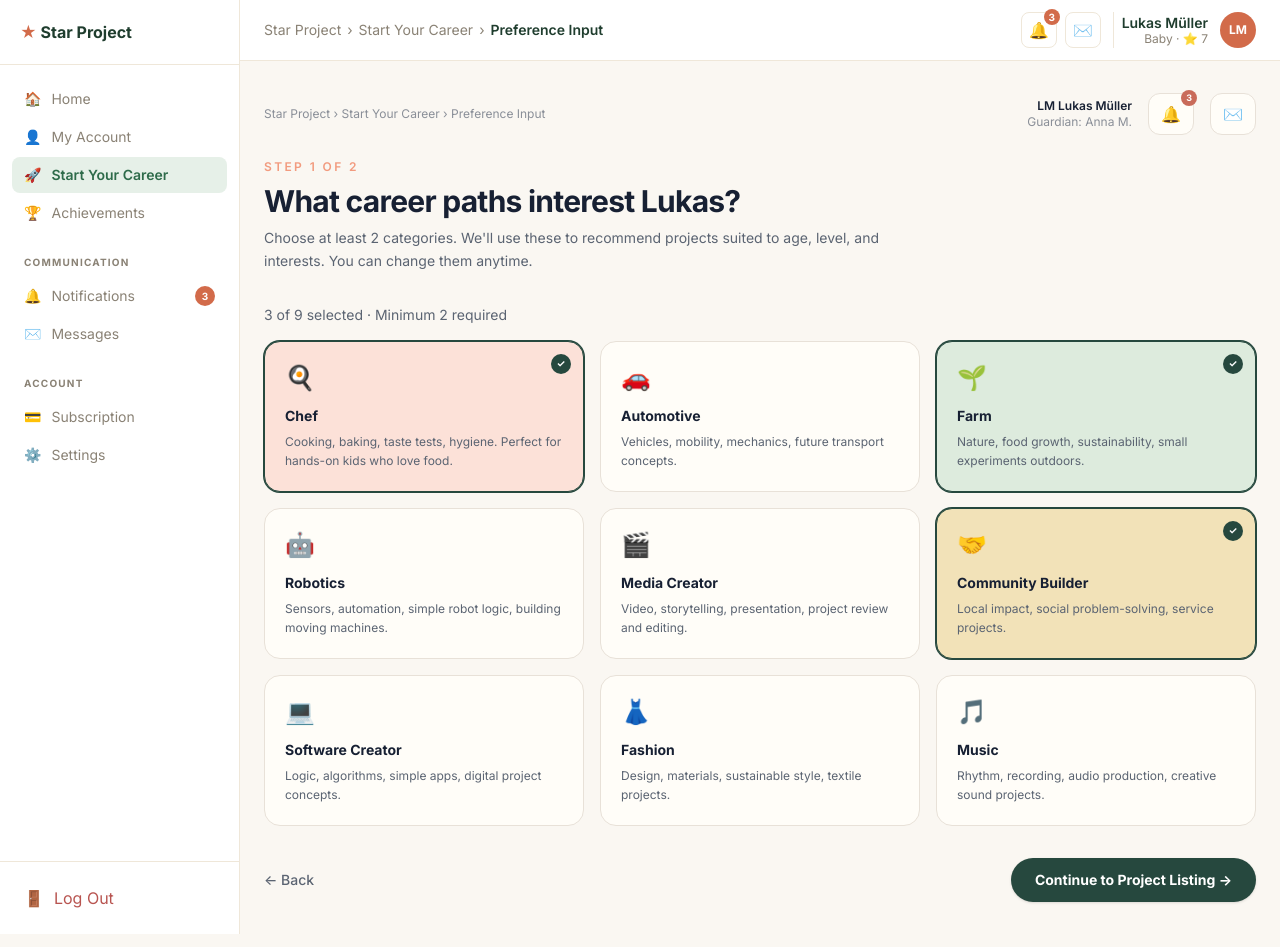
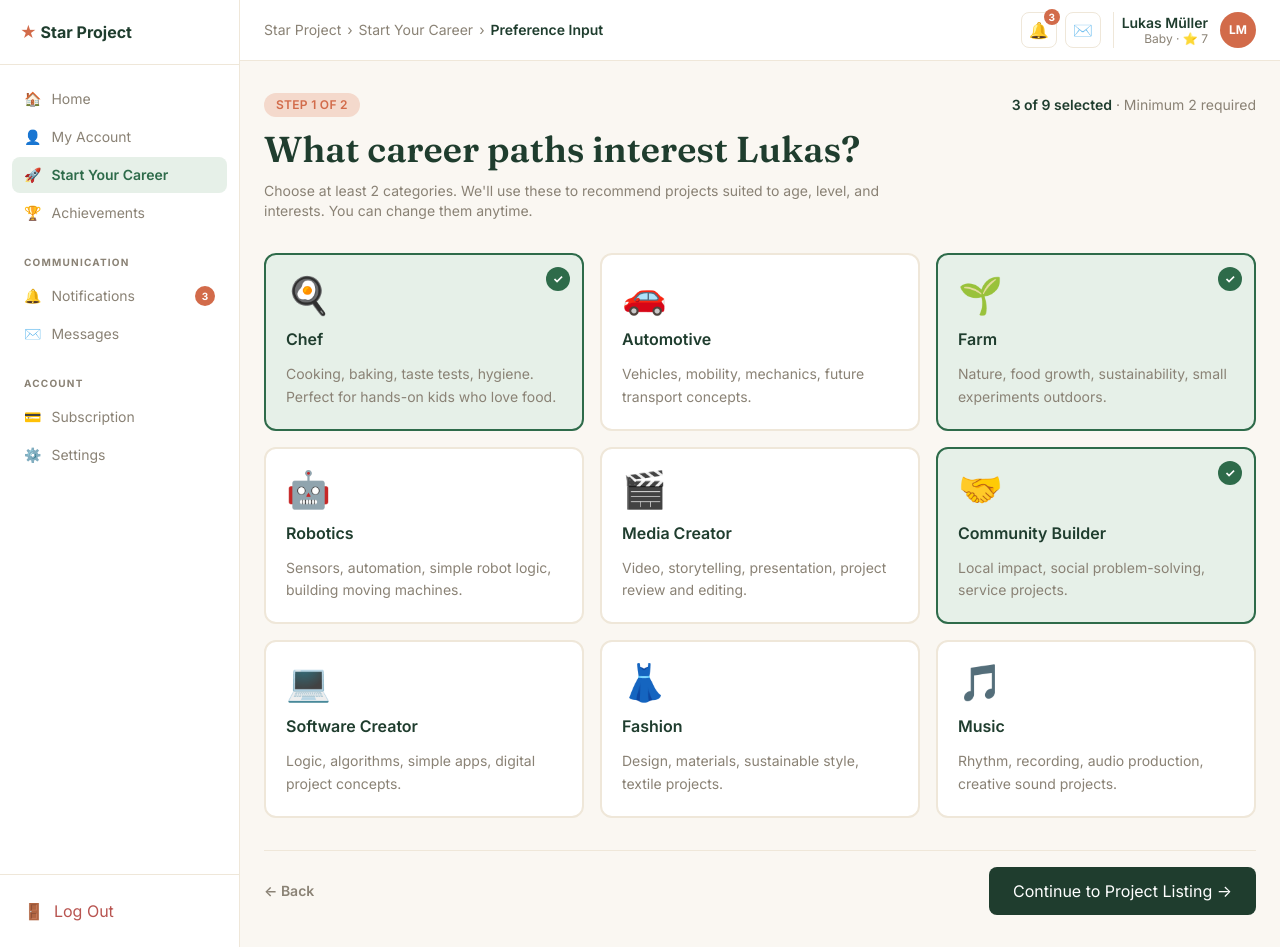
Before and after one commit to iyikbe/star-project-pwa, a React (Vite) app: page /start/preference in a window 1280 px wide. Built offline with nearby package versions, Linux system fonts and the light colour scheme.

Commit message:
feat(career): rebuild preference page from mockup p.05

```diff
--- a/src/features/start-career/StartPreferencePage.tsx
+++ b/src/features/start-career/StartPreferencePage.tsx
@@ -1,237 +1,97 @@
 import { useState } from 'react'
-import { Link } from 'react-router-dom'
+import { Link, useNavigate } from 'react-router-dom'
+import { CATEGORY_LIST } from '../../lib/constants/categories'
 
-type Category = {
-  id: string
-  label: string
-  icon: string
-  description: string
-  bg: string
-  accent: string
-}
+export function StartPreferencePage() {
+  const navigate = useNavigate()
 
-const CAREER_CATEGORIES: Category[] = [
-  {
-    id: 'chef',
-    label: 'Chef',
-    icon: '🍳',
-    description: 'Cooking, baking, taste tests, hygiene. Perfect for hands-on kids who love food.',
-    bg: '#FCE1D8',
-    accent: '#E98A6A',
-  },
-  {
-    id: 'automotive',
-    label: 'Automotive',
-    icon: '🚗',
-    description: 'Vehicles, mobility, mechanics, future transport concepts.',
-    bg: '#DDE7F2',
-    accent: '#5A7FA3',
-  },
-  {
-    id: 'farm',
-    label: 'Farm',
-    icon: '🌱',
-    description: 'Nature, food growth, sustainability, small experiments outdoors.',
-    bg: '#DDEBDD',
-    accent: '#6C9A63',
-  },
-  {
-    id: 'robotics',
-    label: 'Robotics',
-    icon: '🤖',
-    description: 'Sensors, automation, simple robot logic, building moving machines.',
-    bg: '#DCEAF2',
-    accent: '#5D8AA8',
-  },
-  {
-    id: 'media',
-    label: 'Media Creator',
-    icon: '🎬',
-    description: 'Video, storytelling, presentation, project review and editing.',
-    bg: '#E8E1F2',
-    accent: '#7E6BA8',
-  },
-  {
-    id: 'community',
-    label: 'Community Builder',
-    icon: '🤝',
-    description: 'Local impact, social problem-solving, service projects.',
-    bg: '#F2E2B8',
-    accent: '#B88A3A',
-  },
-  {
-    id: 'software',
-    label: 'Software Creator',
-    icon: '💻',
-    description: 'Logic, algorithms, simple apps, digital project concepts.',
-    bg: '#DDE9F4',
-    accent: '#4F7EA8',
-  },
-  {
-    id: 'fashion',
-    label: 'Fashion',
-    icon: '👗',
-    description: 'Design, materials, sustainable style, textile projects.',
-    bg: '#F1DDE8',
-    accent: '#A85F86',
-  },
-  {
-    id: 'music',
-    label: 'Music',
-    icon: '🎵',
-    description: 'Rhythm, recording, audio production, creative sound projects.',
-    bg: '#E6DDF4',
-    accent: '#7B61A8',
-  },
-]
+  const [selectedCategories, setSelectedCategories] = useState<Set<string>>(
+    new Set(['chef', 'farm', 'community']),
+  )
 
-const INITIAL_SELECTED = new Set(['chef', 'farm', 'community'])
+  const toggleCategory = (slug: string) => {
+    setSelectedCategories((prev) => {
+      const next = new Set(prev)
+      if (next.has(slug)) next.delete(slug)
+      else next.add(slug)
+      return next
+    })
+  }
 
-function TopBar() {
+  const canContinue = selectedCategories.size >= 2
+
   return (
-    <div className="mb-6 flex flex-col gap-3 sm:flex-row sm:items-center sm:justify-between">
-      <p className="text-xs text-[#8A8F98]">
-        Star Project › Start Your Career › Preference Input
-      </p>
-      <div className="flex items-center gap-4">
-        <div className="text-right text-xs">
-          <p className="font-semibold text-[#172033]">LM Lukas Müller</p>
-          <p className="text-[#8A8F98]">Guardian: Anna M.</p>
+    <div className="mx-auto flex max-w-5xl flex-col gap-8">
+      {/* Page header */}
+      <div className="flex flex-col gap-3">
+        <div className="flex flex-col gap-3 md:flex-row md:items-center md:justify-between">
+          <span className="inline-flex w-fit rounded-full bg-sp-coral-bg-soft px-3 py-1 text-xs font-semibold uppercase tracking-wide text-sp-coral">
+            STEP 1 OF 2
+          </span>
+          <p className="text-sm text-sp-text-muted">
+            <span className="font-semibold text-sp-primary">{selectedCategories.size} of 9 selected</span>
+            {' · Minimum 2 required'}
+          </p>
         </div>
+        <h1 className="font-serif text-3xl font-semibold tracking-normal text-sp-primary md:text-4xl">
+          What career paths interest Lukas?
+        </h1>
+        <p className="max-w-2xl text-sm text-sp-text-muted">
+          Choose at least 2 categories. We&apos;ll use these to recommend projects suited to age,
+          level, and interests. You can change them anytime.
+        </p>
+      </div>
+
+      {/* Category grid */}
+      <div className="grid grid-cols-2 gap-4 md:grid-cols-3">
+        {CATEGORY_LIST.map((cat) => {
+          const isSelected = selectedCategories.has(cat.slug)
+          return (
+            <button
+              key={cat.slug}
+              type="button"
+              role="checkbox"
+              aria-checked={isSelected}
+              onClick={() => toggleCategory(cat.slug)}
+              className={`relative flex flex-col items-start gap-3 rounded-xl border-2 p-5 text-left transition-all ${
+                isSelected
+                  ? 'border-sp-accent-green bg-sp-accent-green-bg'
+                  : 'border-sp-border-soft bg-white hover:border-sp-primary/30'
+              }`}
+            >
+              {isSelected && (
+                <span
+                  className="absolute right-3 top-3 flex h-6 w-6 items-center justify-center rounded-full bg-sp-accent-green text-xs font-bold text-white"
+                  aria-hidden="true"
+                >
+                  ✓
+                </span>
+              )}
+              <span className="text-4xl" aria-hidden="true">{cat.emoji}</span>
+              <h3 className="text-base font-semibold text-sp-primary">{cat.label}</h3>
+              <p className="text-sm leading-relaxed text-sp-text-muted">{cat.description}</p>
+            </button>
+          )
+        })}
+      </div>
+
+      {/* Action row */}
+      <div className="flex items-center justify-between border-t border-sp-border-soft pt-4">
+        <Link
+          to="/account"
+          className="text-sm font-semibold text-sp-text-muted transition-colors hover:text-sp-primary"
+        >
+          ← Back
+        </Link>
         <button
           type="button"
-          className="relative rounded-xl border border-[#E8E1D8] bg-[#FFFDF8] px-3 py-2 text-sm text-[#5B6472] hover:bg-[#F4EFE7]"
+          disabled={!canContinue}
+          onClick={() => navigate('/start')}
+          className="rounded-lg bg-sp-primary px-6 py-3 text-sm font-semibold text-white transition-colors hover:bg-sp-primary-hover disabled:cursor-not-allowed disabled:opacity-50"
         >
-          🔔
-          <span className="absolute -right-1 -top-1 flex h-4 w-4 items-center justify-center rounded-full bg-[#C96B5A] text-[9px] font-bold text-white">
-            3
-          </span>
-        </button>
-        <button
-          type="button"
-          className="rounded-xl border border-[#E8E1D8] bg-[#FFFDF8] px-3 py-2 text-sm text-[#5B6472] hover:bg-[#F4EFE7]"
-        >
-          ✉️
+          Continue to Project Listing →
         </button>
       </div>
     </div>
   )
 }
-
-function StepLabel() {
-  return (
-    <p className="text-xs font-semibold uppercase tracking-[0.2em] text-[#F29B7F]">
-      Step 1 of 2
-    </p>
-  )
-}
-
-function PageHeader() {
-  return (
-    <div className="mt-2">
-      <h1 className="text-2xl font-bold tracking-tight text-[#172033] md:text-3xl">
-        What career paths interest Lukas?
-      </h1>
-      <p className="mt-2 max-w-2xl text-sm leading-relaxed text-[#5B6472]">
-        Choose at least 2 categories. We&apos;ll use these to recommend projects suited to age,
-        level, and interests. You can change them anytime.
-      </p>
-    </div>
-  )
-}
-
-function CategoryCard({
-  category,
-  isSelected,
-  onToggle,
-}: {
-  category: Category
-  isSelected: boolean
-  onToggle: () => void
-}) {
-  return (
-    <button
-      type="button"
-      onClick={onToggle}
-      className={`relative flex flex-col items-start rounded-2xl border p-5 text-left transition-all ${
-        isSelected
-          ? 'border-[#26483E] ring-1 ring-[#26483E]'
-          : 'border-[#E8E1D8] hover:border-[#D8D3CA]'
-      }`}
-      style={{ background: isSelected ? category.bg : '#FFFDF8' }}
-    >
-      {isSelected && (
-        <span className="absolute right-3 top-3 flex h-5 w-5 items-center justify-center rounded-full bg-[#26483E] text-[10px] font-bold text-white">
-          ✓
-        </span>
-      )}
-
-      <span className="text-2xl">{category.icon}</span>
-      <p className="mt-3 text-sm font-bold text-[#172033]">{category.label}</p>
-      <p className="mt-1.5 text-xs leading-relaxed text-[#5B6472]">{category.description}</p>
-    </button>
-  )
-}
-
-function CategoryGrid() {
-  const [selected, setSelected] = useState<Set<string>>(INITIAL_SELECTED)
-
-  function toggle(id: string) {
-    setSelected((prev) => {
-      const next = new Set(prev)
-      if (next.has(id)) {
-        next.delete(id)
-      } else {
-        next.add(id)
-      }
-      return next
-    })
-  }
-
-  return (
-    <div>
-      <p className="text-sm text-[#5B6472]">
-        {selected.size} of 9 selected · Minimum 2 required
-      </p>
-
-      <div className="mt-4 grid gap-4 sm:grid-cols-2 lg:grid-cols-3">
-        {CAREER_CATEGORIES.map((cat) => (
-          <CategoryCard
-            key={cat.id}
-            category={cat}
-            isSelected={selected.has(cat.id)}
-            onToggle={() => toggle(cat.id)}
-          />
-        ))}
-      </div>
-
-      <div className="mt-8 flex flex-col items-center justify-between gap-4 sm:flex-row">
-        <Link
-          to="/account"
-          className="inline-flex items-center gap-1 text-sm font-medium text-[#5B6472] transition-colors hover:text-[#26483E]"
-        >
-          ← Back
-        </Link>
-        <Link
-          to="/start"
-          className="inline-flex items-center gap-1 rounded-full bg-[#26483E] px-6 py-3 text-sm font-bold text-white shadow-sm transition-all hover:bg-[#1F3D35] hover:shadow-md"
-        >
-          Continue to Project Listing →
-        </Link>
-      </div>
-    </div>
-  )
-}
-
-export function StartPreferencePage() {
-  return (
-    <div>
-      <TopBar />
-      <StepLabel />
-      <PageHeader />
-      <div className="mt-8">
-        <CategoryGrid />
-      </div>
-    </div>
-  )
-}
```
